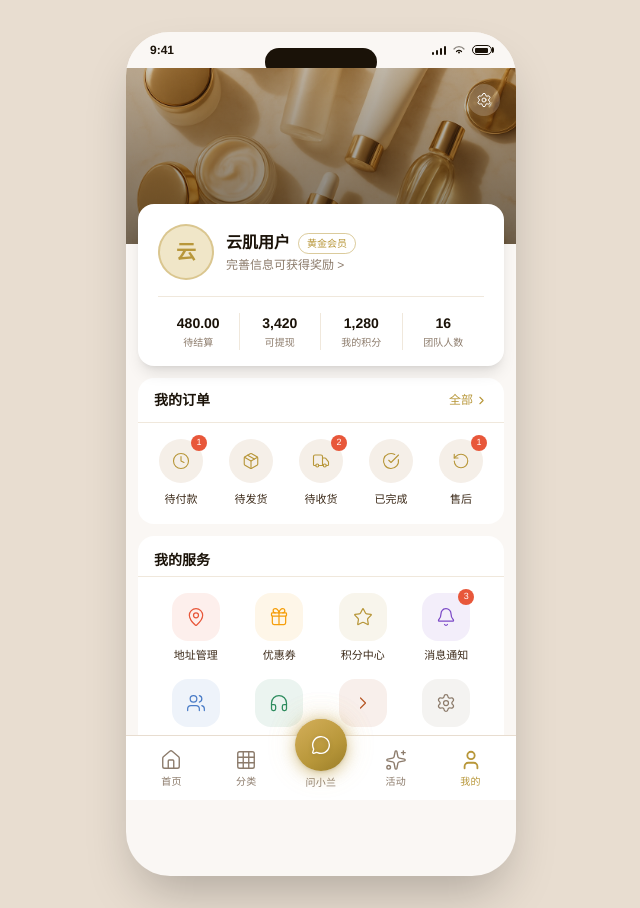
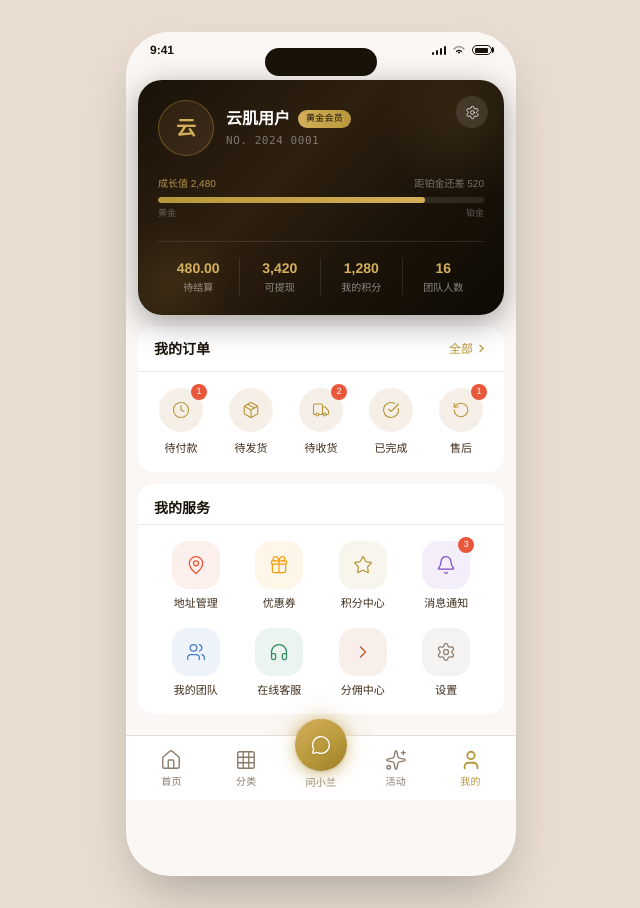
Before and after one commit to 315fang/cloud-mp-qianduan, a Next.js app: page /profile in a window 1280 px wide. Shown: the whole page, without its empty margins (319-959 px from the left). Built offline with nearby package versions, Linux system fonts and the light colour scheme.

Commit message:
feat: redesign profile page with new member card and progress bar
Co-authored-by: 王飞 <192938845+315fang@users.noreply.github.com>

```diff
--- a/src/app/profile/page.tsx
+++ b/src/app/profile/page.tsx
@@ -53,52 +53,91 @@ const serviceItems = [
 export default function ProfilePage() {
   return (
     <PhoneFrame>
-      {/* 1. 顶部背景图 */}
-      <div className="relative h-44 overflow-hidden">
-        <Image
-          src="/images/banner-2.png"
-          alt="个人中心背景"
-          fill
-          className="object-cover"
+      {/* 1. 黑金会员卡 */}
+      <div
+        className="relative mx-3 mt-3 rounded-3xl overflow-hidden"
+        style={{
+          background: "linear-gradient(135deg, #1A1208 0%, #2E2010 40%, #1A1208 70%, #0E0B04 100%)",
+          boxShadow: "0 8px 32px rgba(0,0,0,0.35)",
+        }}
+      >
+        {/* 装饰光圈 */}
+        <div
+          className="absolute -top-10 -right-10 w-40 h-40 rounded-full opacity-10"
+          style={{ background: "radial-gradient(circle, #D4AF5A, transparent 70%)" }}
+          aria-hidden="true"
         />
-        <div className="absolute inset-0 bg-gradient-to-b from-black/20 to-black/50" />
+        <div
+          className="absolute -bottom-8 -left-8 w-32 h-32 rounded-full opacity-10"
+          style={{ background: "radial-gradient(circle, #B8973A, transparent 70%)" }}
+          aria-hidden="true"
+        />
 
+        <div className="relative px-5 pt-5 pb-5">
           {/* 右上角设置 */}
           <Link
             href="/profile/settings"
-          className="absolute top-4 right-4 w-8 h-8 flex items-center justify-center rounded-full bg-white/20"
+            className="absolute top-4 right-4 w-8 h-8 flex items-center justify-center rounded-full bg-white/10"
             aria-label="设置"
           >
-          <Settings size={16} className="text-white" strokeWidth={1.5} />
+            <Settings size={15} className="text-white/80" strokeWidth={1.5} />
           </Link>
-      </div>
 
-      {/* 2. 白色卡片 - 悬浮覆盖背景 */}
-      <div className="relative -mt-10 mx-3 bg-white rounded-2xl shadow-lg px-5 pt-5 pb-4">
-        {/* 头像 + 昵称 + 等级 */}
-        <div className="flex items-center gap-3 mb-4">
-          <div className="w-14 h-14 rounded-full bg-[#F0E6C8] flex items-center justify-center border-2 border-[#B8973A]/40 flex-shrink-0">
-            <span className="text-xl font-bold text-[#B8973A]">云</span>
+          {/* 头像 + 昵称 + 会员号 */}
+          <div className="flex items-center gap-3 mb-5">
+            <div
+              className="w-14 h-14 rounded-full flex items-center justify-center flex-shrink-0 border border-[#B8973A]/40"
+              style={{ background: "linear-gradient(135deg, #2E2010, #3D2B1A)" }}
+            >
+              <span className="text-xl font-bold text-[#D4AF5A]">云</span>
             </div>
             <div className="flex-1 min-w-0">
-            <div className="flex items-center gap-2 flex-wrap">
-              <span className="text-base font-bold text-[#1A1208]">云肌用户</span>
-              <span className="text-[10px] text-[#B8973A] border border-[#B8973A]/50 px-2 py-0.5 rounded-full font-medium">
+              <div className="flex items-center gap-2">
+                <span className="text-base font-bold text-white">云肌用户</span>
+                <span
+                  className="text-[9px] px-2 py-0.5 rounded-full font-medium tracking-wide"
+                  style={{
+                    background: "linear-gradient(90deg, #D4AF5A, #B8973A)",
+                    color: "#1A1208",
+                  }}
+                >
                   黄金会员
                 </span>
               </div>
-            <p className="text-xs text-[#8C7B6B] mt-0.5">完善信息可获得奖励 &gt;</p>
+              <p className="text-[11px] text-white/40 mt-0.5 font-mono tracking-wider">NO. 2024 0001</p>
+            </div>
+          </div>
+
+          {/* 成长值进度条 */}
+          <div className="mb-5">
+            <div className="flex items-center justify-between mb-1.5">
+              <span className="text-[10px] text-[#D4AF5A]/80">成长值 2,480</span>
+              <span className="text-[10px] text-white/40">距铂金还差 520</span>
+            </div>
+            <div className="h-1.5 rounded-full bg-white/10 overflow-hidden">
+              <div
+                className="h-full rounded-full"
+                style={{
+                  width: "82%",
+                  background: "linear-gradient(90deg, #B8973A, #D4AF5A)",
+                }}
+              />
+            </div>
+            <div className="flex justify-between mt-1">
+              <span className="text-[9px] text-white/30">黄金</span>
+              <span className="text-[9px] text-white/30">铂金</span>
             </div>
           </div>
 
           {/* 资产四格 */}
-        <div className="grid grid-cols-4 divide-x divide-[#F0E8DC] border-t border-[#F0E8DC] pt-4">
+          <div className="grid grid-cols-4 divide-x divide-white/10 border-t border-white/10 pt-4">
             {assets.map(({ label, value, href }) => (
               <Link key={label} href={href} className="flex flex-col items-center gap-0.5">
-              <span className="text-sm font-bold text-[#1A1208]">{value}</span>
-              <span className="text-[10px] text-[#8C7B6B]">{label}</span>
+                <span className="text-sm font-bold text-[#D4AF5A]">{value}</span>
+                <span className="text-[10px] text-white/50">{label}</span>
               </Link>
             ))}
+          </div>
         </div>
       </div>
 
```
Lines whose indentation alone changed are shown as unchanged.
